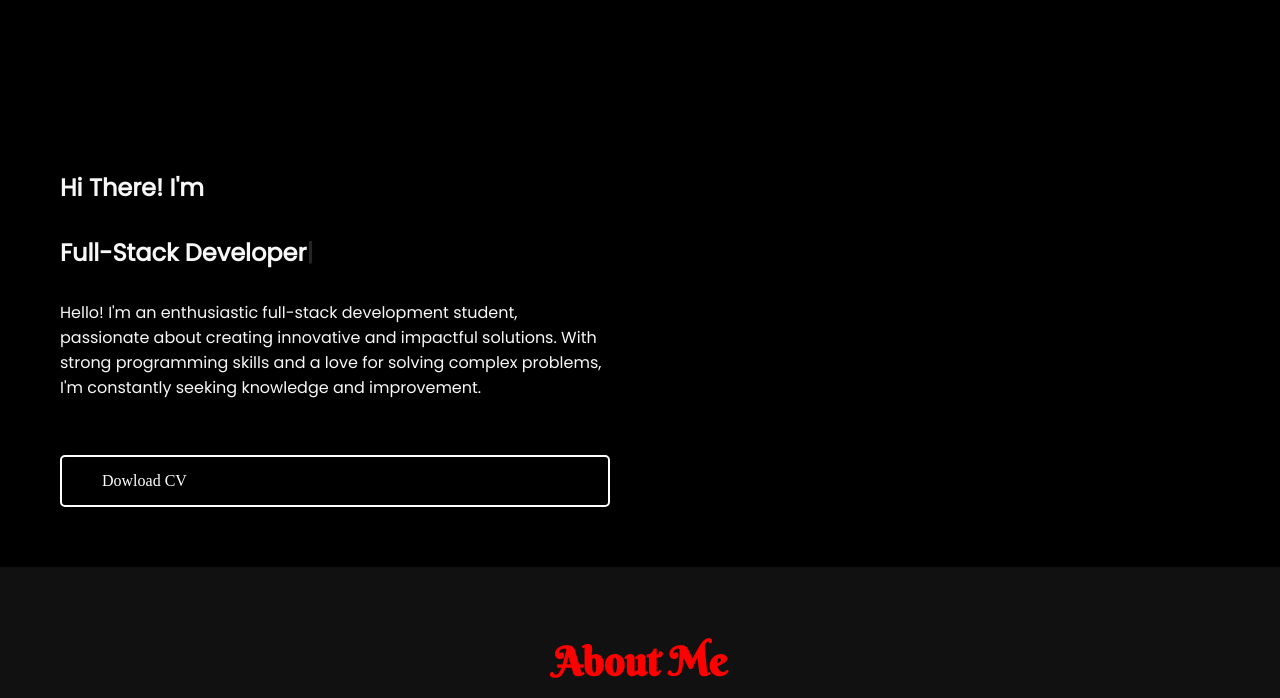
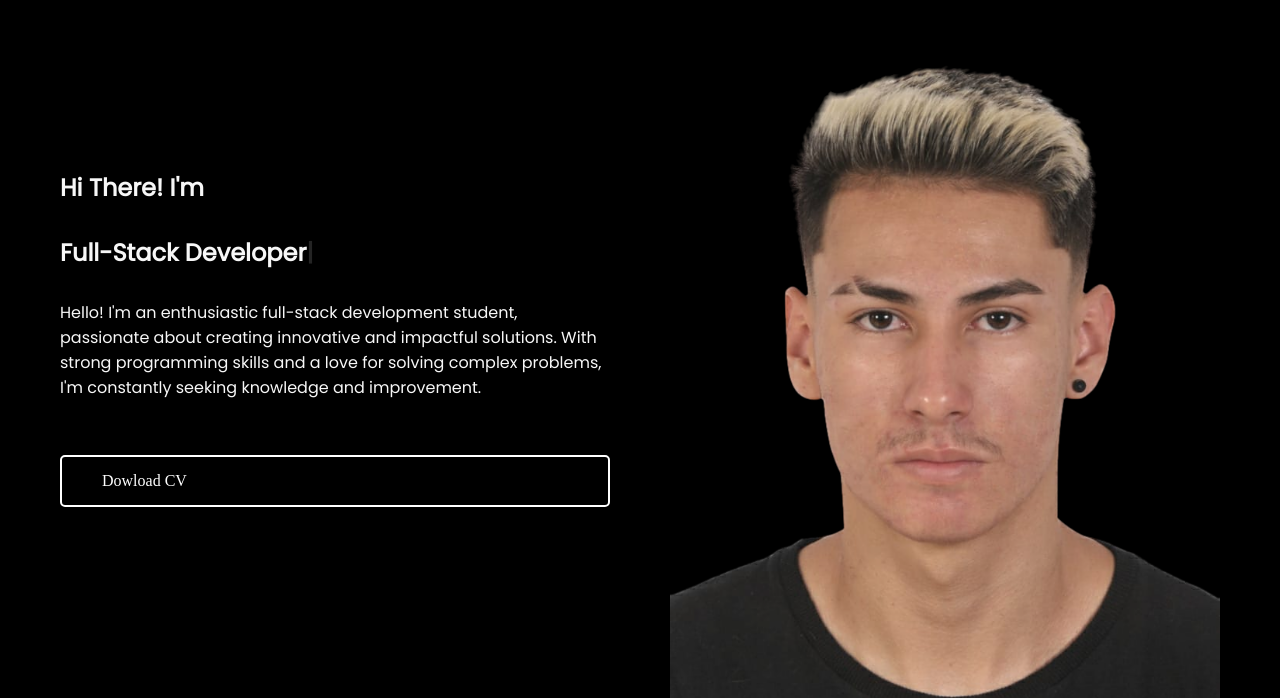
Before and after one commit to Santiago-Diniz/portifolio, a plain HTML site: page index.html in a window 1280 px wide. Shown: the part 79-777 px from the top of the page. Drawn offline with Linux system fonts and the light colour scheme; the site is published under a folder, as on GitHub Pages, so addresses that start at the root find nothing; a web font is replaced by a local one.

Commit message:
fix image
fix image profile

```diff
--- a/index.html
+++ b/index.html
@@ -33,7 +33,7 @@
       <br>
       </p>
     <a href="https://1drv.ms/b/s!AuxPHgGAxqlfhQXR7EeyHr-xgZj7?e=mUEDwd">Dowload CV</a>
-  </div><img src="/imagens/perfil_transparente.png" alt="">
+  </div><img src="imagens/perfil_transparente.png" alt="">
 </section >
 <main>
   <article aria-label="Seçao sobre mim" class="sobre">
```
